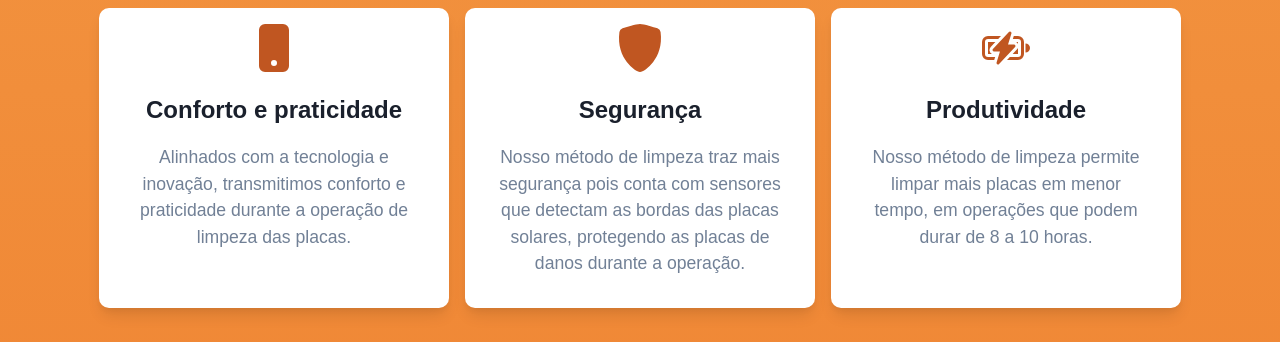
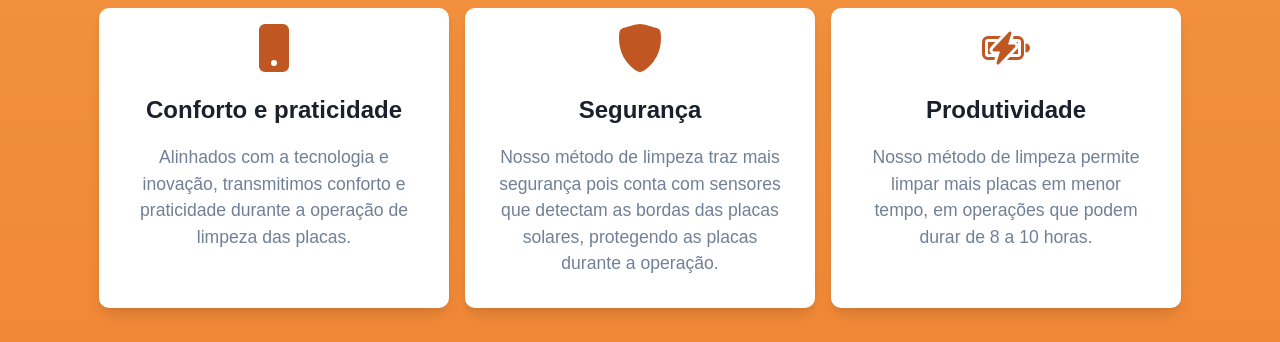
Before and after one commit to albertconceicao/relsolutions, a Next.js app: page / in a window 1280 px wide. Shown: the part 1540-1882 px from the top of the page. Built offline with nearby package versions, Linux system fonts and the light colour scheme.

Commit message:
alterando texto

```diff
--- a/src/pages/index.tsx
+++ b/src/pages/index.tsx
@@ -151,7 +151,7 @@ export default function Home() {
                   </Text> */}
                   <Text as="p" p="4"  color="gray.500" fontSize={["1.1rem"]}
                   >
-                    Nosso método de limpeza traz mais segurança pois conta com sensores que detectam as bordas das placas solares, protegendo as placas de danos durante a operação.
+                    Nosso método de limpeza traz mais segurança pois conta com sensores que detectam as bordas das placas solares, protegendo as placas durante a operação.
                   </Text>
                 </Box>
               </Flex>
```
